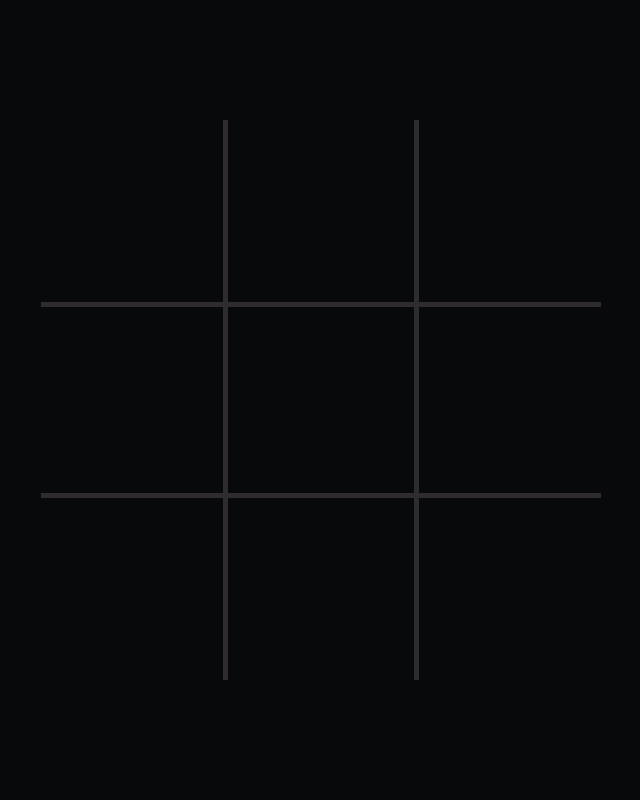
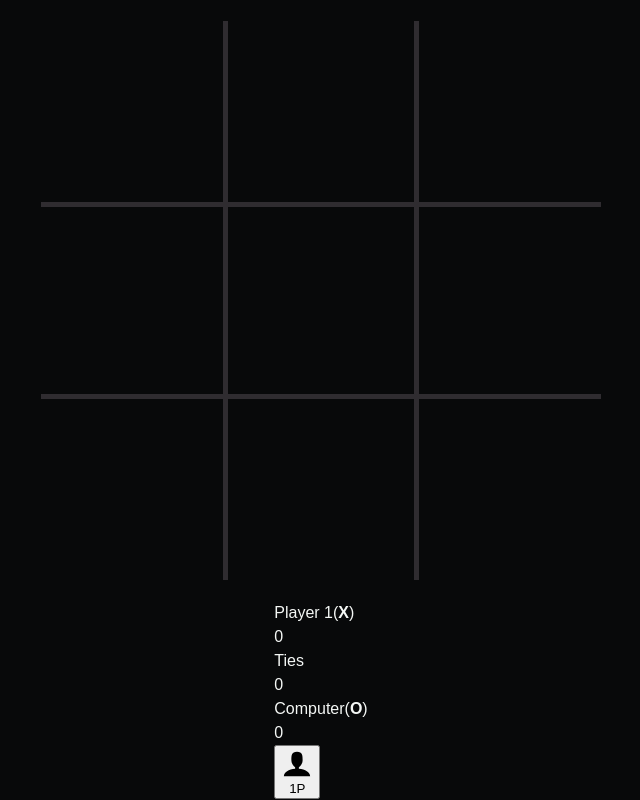
Before and after one commit to Nysera/tic-tac-toe, a plain HTML site: page index.html in a window 1280 px wide. Shown: the whole page, without its empty margins (319-959 px from the left). Drawn offline with Linux system fonts and the light colour scheme.

Commit message:
Add markup for score board

```diff
--- a/index.html
+++ b/index.html
@@ -9,6 +9,26 @@
 <body>
     <div class="container">
         <div class="board"></div>
+        <div class="scores">
+            <div id="player">
+                <div class="title">Player 1(<b>X</b>)</div>
+                <div class="value">0</div>
+            </div>
+            <div id="tie">
+                <div class="title">Ties</div>
+                <div class="value">0</div>
+            </div>
+            <div id="computer">
+                <div class="title">Computer(<b>O</b>)</div>
+                <div class="value">0</div>
+            </div>
+            <button id="player-toggle">
+                <div class="icon">
+                    <svg version="1.1" xmlns="http://www.w3.org/2000/svg" width="30" height="30" viewBox="0 0 16 16"><path d="M9 11.041v-0.825c1.102-0.621 2-2.168 2-3.716 0-2.485 0-4.5-3-4.5s-3 2.015-3 4.5c0 1.548 0.898 3.095 2 3.716v0.825c-3.392 0.277-6 1.944-6 3.959h14c0-2.015-2.608-3.682-6-3.959z"></path></svg>
+                </div>
+                <div class="value">1P</div>
+            </button>
+        </div>
     </div>
 
 
```
